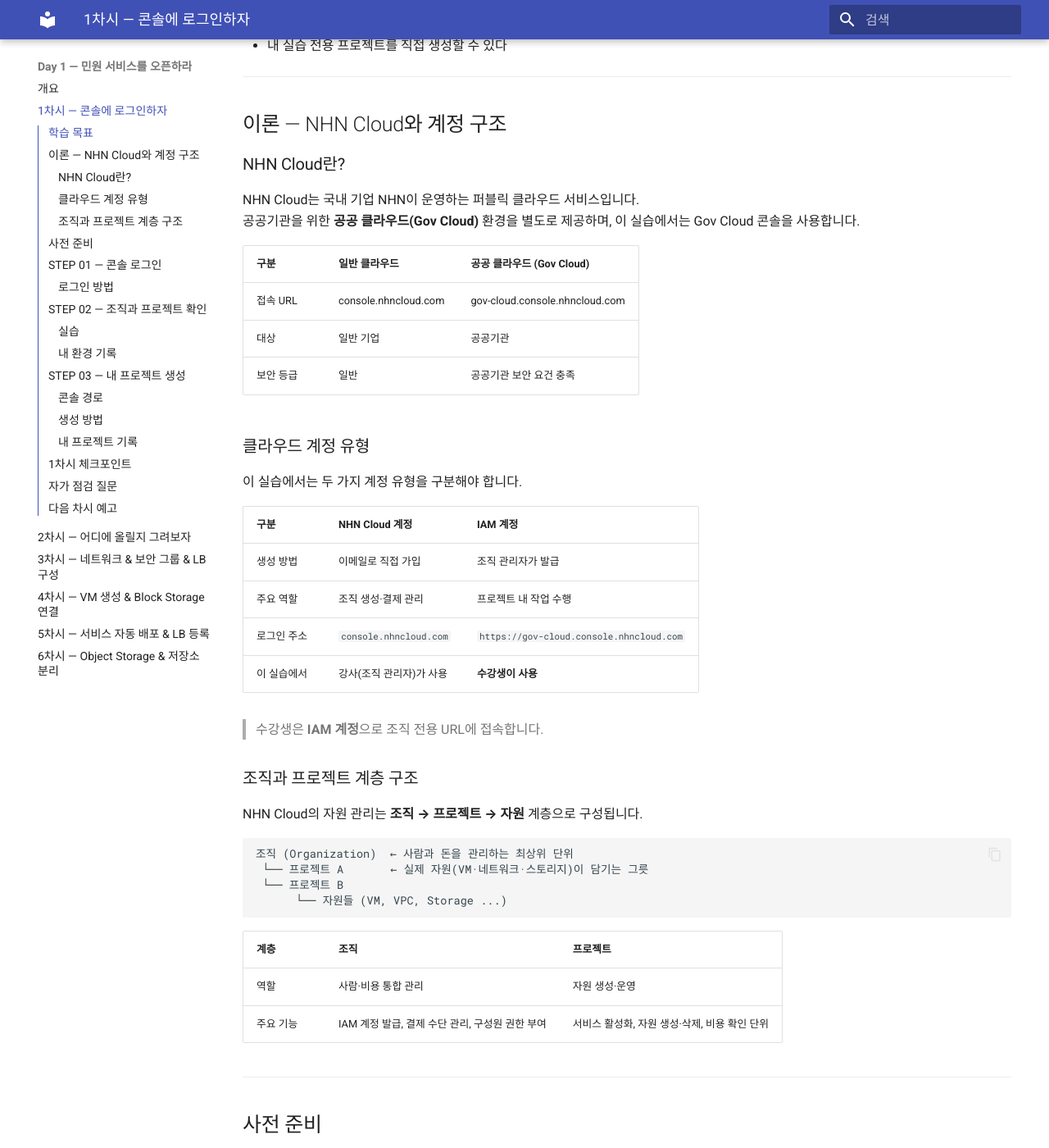
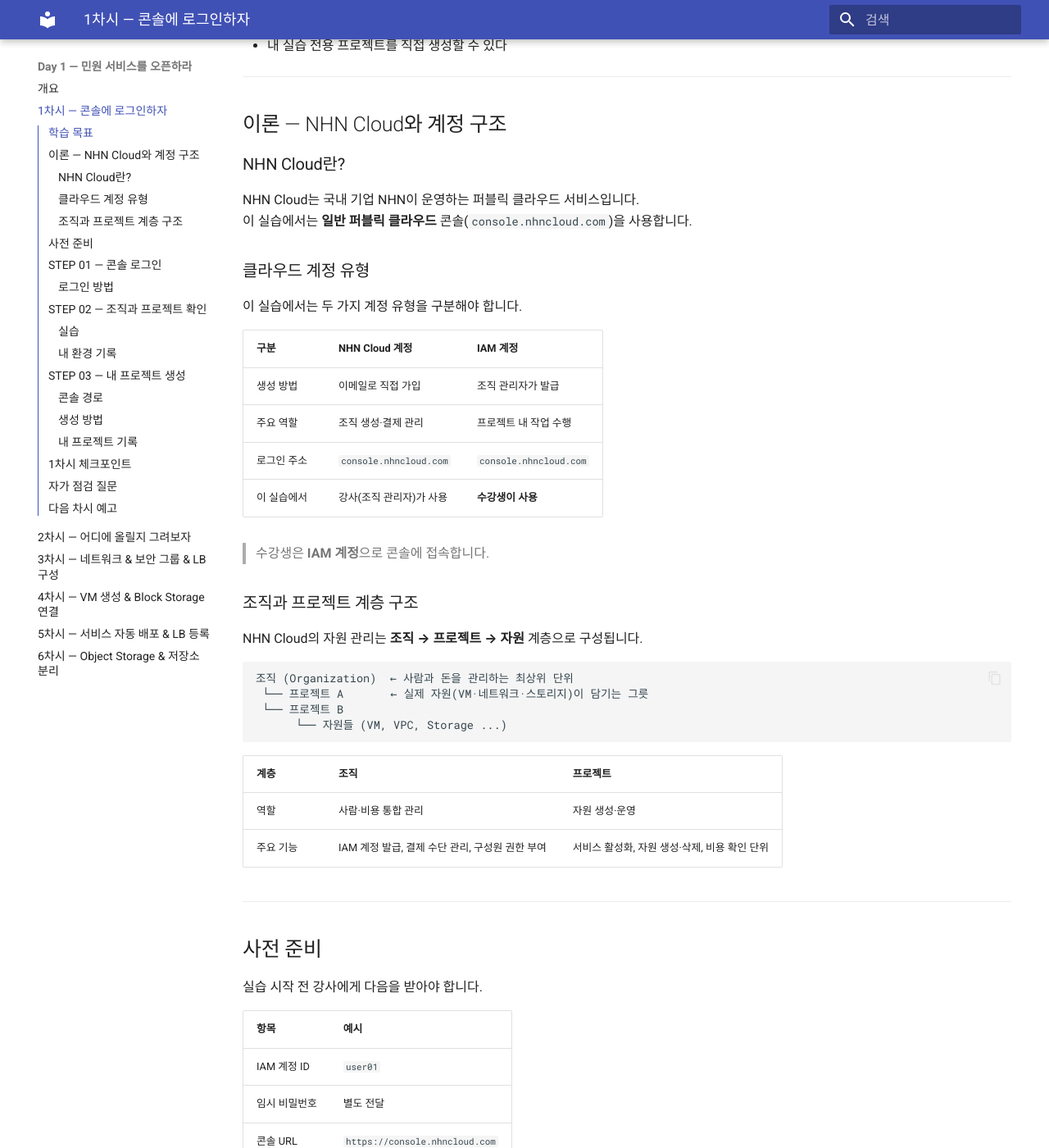
Before and after one commit to skilleat-labs/cloud-native-minwon-lab, an MkDocs documentation site: the page built from docs/day1/session1.md, in a window 1280 px wide and 1400 px high, scrolled down 599 px. Shown: the whole window at 82% size. Built offline with MkDocs 1.6.1 and Material for MkDocs 9.7.7, drawn with Linux system fonts in a browser that asks for light colours; some of the changed text lies outside the part shown.

Commit message:
docs: Gov Cloud 참조 제거, 일반 퍼블릭 클라우드로 수정, 프로젝트명 minwon-service-01 형식으로 변경

```diff
--- a/docs/day1/session1.md
+++ b/docs/day1/session1.md
@@ -26,13 +26,7 @@
 ### NHN Cloud란?
 
 NHN Cloud는 국내 기업 NHN이 운영하는 퍼블릭 클라우드 서비스입니다.
-공공기관을 위한 **공공 클라우드(Gov Cloud)** 환경을 별도로 제공하며, 이 실습에서는 Gov Cloud 콘솔을 사용합니다.
-
-| 구분 | 일반 클라우드 | 공공 클라우드 (Gov Cloud) |
-|------|-------------|------------------------|
-| 접속 URL | console.nhncloud.com | gov-cloud.console.nhncloud.com |
-| 대상 | 일반 기업 | 공공기관 |
-| 보안 등급 | 일반 | 공공기관 보안 요건 충족 |
+이 실습에서는 **일반 퍼블릭 클라우드** 콘솔(`console.nhncloud.com`)을 사용합니다.
 
 ### 클라우드 계정 유형
 
@@ -42,10 +36,10 @@
 |------|---------------|---------|
 | 생성 방법 | 이메일로 직접 가입 | 조직 관리자가 발급 |
 | 주요 역할 | 조직 생성·결제 관리 | 프로젝트 내 작업 수행 |
-| 로그인 주소 | `console.nhncloud.com` | `https://gov-cloud.console.nhncloud.com` |
+| 로그인 주소 | `console.nhncloud.com` | `console.nhncloud.com` |
 | 이 실습에서 | 강사(조직 관리자)가 사용 | **수강생이 사용** |
 
-> 수강생은 **IAM 계정**으로 조직 전용 URL에 접속합니다.
+> 수강생은 **IAM 계정**으로 콘솔에 접속합니다.
 
 ### 조직과 프로젝트 계층 구조
 
@@ -71,20 +65,19 @@
 
 | 항목 | 예시 |
 |------|------|
-| IAM 계정 ID | `hong.gildong` |
+| IAM 계정 ID | `user01` |
 | 임시 비밀번호 | 별도 전달 |
-| 조직 전용 콘솔 URL | `https://gov-cloud.console.nhncloud.com` |
-| 실습 프로젝트 이름 | `minwon-service` |
+| 콘솔 URL | `https://console.nhncloud.com` |
 
 ---
 
 ## STEP 01 — 콘솔 로그인
 
-> **이 단계에서 할 일**: IAM 계정으로 조직 전용 URL에 접속해 콘솔에 로그인합니다.
+> **이 단계에서 할 일**: IAM 계정으로 콘솔에 접속해 로그인합니다.
 
 ### 로그인 방법
 
-1. **[https://gov-cloud.console.nhncloud.com](https://gov-cloud.console.nhncloud.com)** 으로 접속합니다
+1. **[https://console.nhncloud.com](https://console.nhncloud.com)** 으로 접속합니다
 2. IAM 계정 ID와 비밀번호를 입력합니다
 3. 2단계 인증(이메일 또는 OTP)을 완료합니다
 
@@ -132,15 +125,15 @@
 
 | 항목 | 값 |
 |------|-----|
-| 프로젝트 이름 | `minwon-{본인계정ID}` (예: `minwon-hong.gildong`) |
+| 프로젝트 이름 | `minwon-service-{내 번호}` (예: `minwon-service-01`, `minwon-service-02`) |
 | 설명 | 자유 입력 |
 
 4. **확인** 버튼을 클릭합니다
 5. 방금 만든 프로젝트가 목록에 나타나는지 확인합니다
 
-!!! tip "프로젝트 이름 규칙"
-    영문 소문자, 숫자, 하이픈(-)만 사용 가능합니다.
-    팀원과 이름이 겹치지 않도록 본인 계정 ID를 포함하세요.
+!!! tip "내 번호 확인"
+    강사가 배부한 계정 목록에서 본인 번호를 확인하세요.
+    예: 계정이 `user01`이면 프로젝트 이름은 `minwon-service-01`
 
 !!! info "프로젝트와 자원"
     방금 만든 프로젝트는 비어있는 상태입니다.
```
Also changed, not shown: other parts of docs/day1/session1.md (+1 -1 lines).
